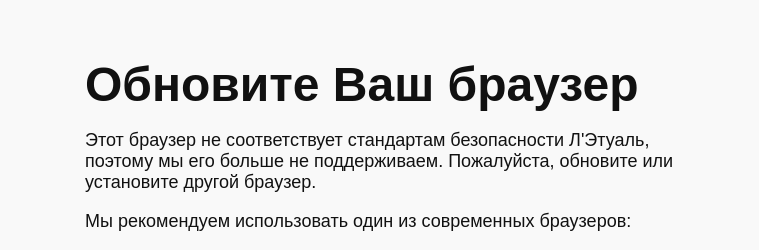
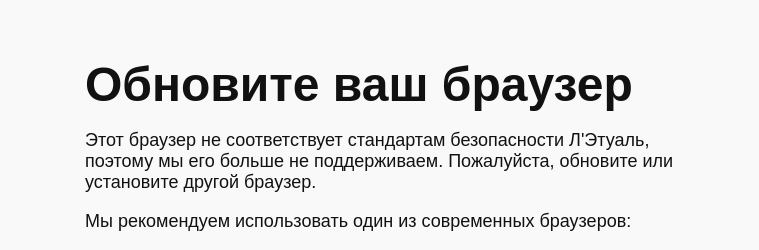
Before and after one commit to letuDigital/letu-old-browser, a website built with Vite: page src/index.html in a window 1280 px wide. Shown: the part 159-409 px from the top of the page, 260-1019 px from the left. Built offline with nearby package versions, Linux system fonts and the light colour scheme.

Commit message:
DC-2897: text

```diff
--- a/src/index.html
+++ b/src/index.html
@@ -14,11 +14,11 @@
   <div class="content__center">
 
     <img class="content__logo" src="https://www.letu.ru/common/img/logo/logo-black.svg" alt="Л'Этуаль" />
-    <div class="content__title">Обновите Ваш браузер</div>
+    <div class="content__title">Обновите ваш браузер</div>
     <div class="content_text">
       <p>
-        Этот браузер не соответствует стандартам безопасности Л'Этуаль, поэтому мы его больше не поддерживаем.
-        Пожалуйста, обновите или установите другой браузер.
+      Этот браузер не соответствует стандартам безопасности Л'Этуаль, поэтому мы его больше не поддерживаем.
+      Пожалуйста, обновите или установите другой браузер.
       </p>
       <p>
         Мы рекомендуем использовать один из современных браузеров:
```
